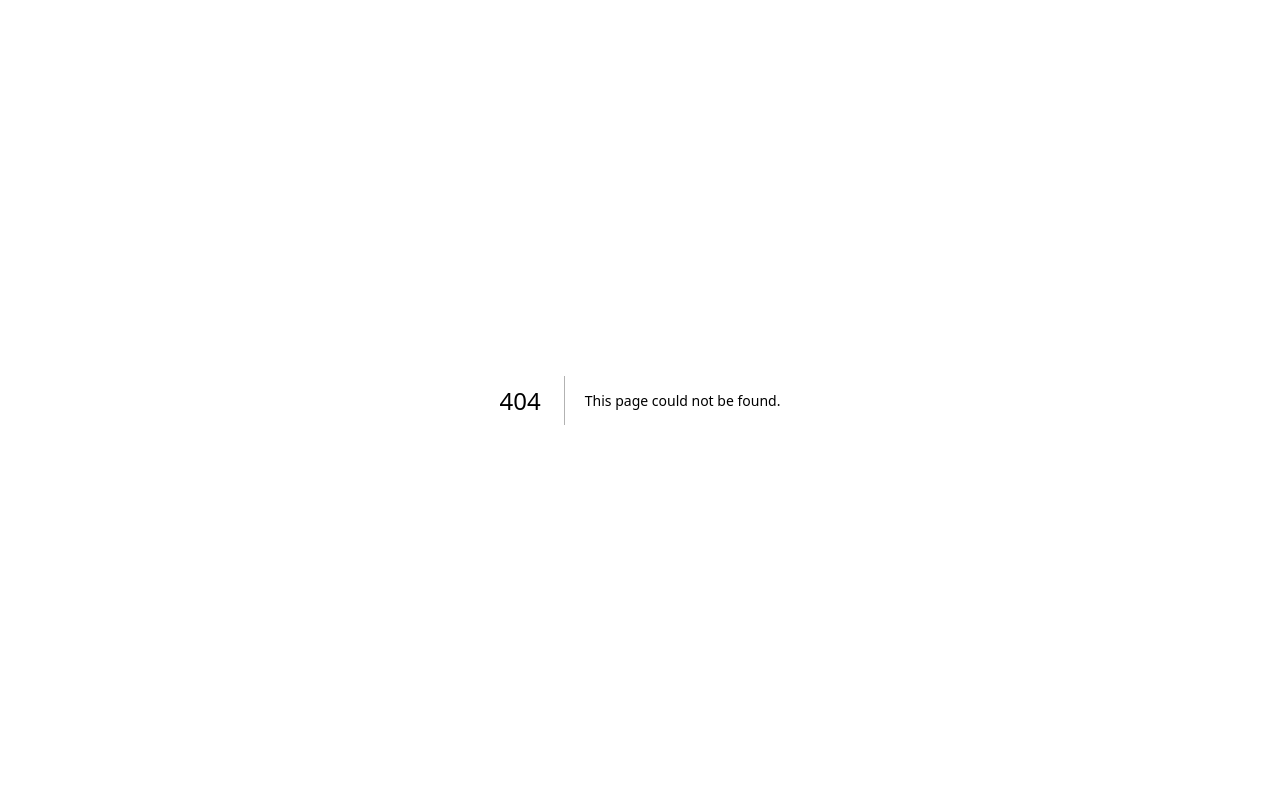
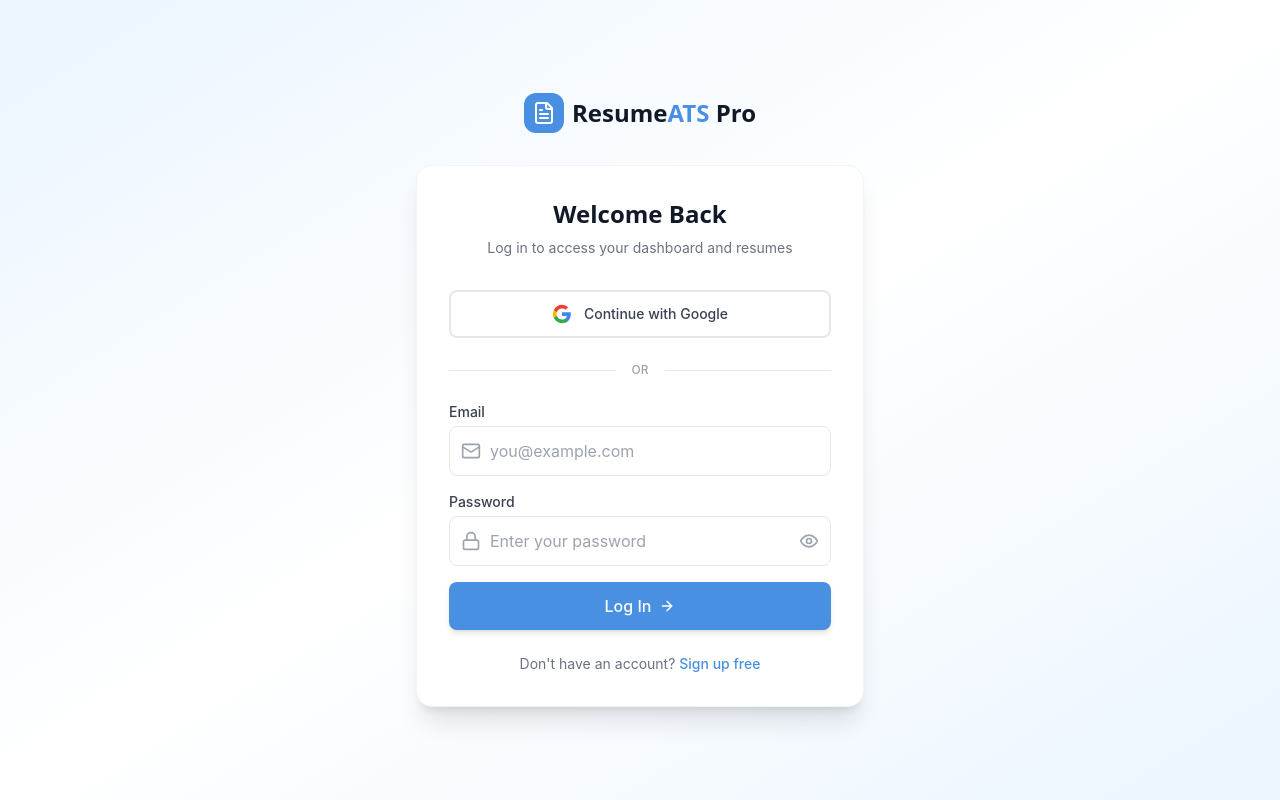
Before and after one commit to smoksh21-glitch/ats-resume-builder, a Next.js app: page /login in a window 1280 px wide. Before the commit this address had no page. Built offline with nearby package versions, Linux system fonts and the light colour scheme; no server answers.

Commit message:
Add src/app/login/page.js

```diff
--- /dev/null
+++ b/src/app/login/page.js
@@ -0,0 +1,159 @@
+'use client';
+import { useState } from 'react';
+import Link from 'next/link';
+import { useRouter } from 'next/navigation';
+import { AuthProvider, useAuth } from '@/context/AuthContext';
+import { FileText, Mail, Lock, Eye, EyeOff, ArrowRight } from 'lucide-react';
+import toast from 'react-hot-toast';
+
+function LoginForm() {
+  const [email, setEmail] = useState('');
+  const [password, setPassword] = useState('');
+  const [showPassword, setShowPassword] = useState(false);
+  const [loading, setLoading] = useState(false);
+  const { login, loginWithGoogle } = useAuth();
+  const router = useRouter();
+
+  const handleSubmit = async (e) => {
+    e.preventDefault();
+    setLoading(true);
+    try {
+      await login(email, password);
+      toast.success('Welcome back!');
+      router.push('/dashboard');
+    } catch (error) {
+      toast.error(error.message === 'Firebase: Error (auth/invalid-credential).'
+        ? 'Invalid email or password'
+        : error.message);
+    }
+    setLoading(false);
+  };
+
+  const handleGoogleLogin = async () => {
+    try {
+      await loginWithGoogle();
+      toast.success('Welcome back!');
+      router.push('/dashboard');
+    } catch (error) {
+      toast.error('Google sign-in failed. Please try again.');
+    }
+  };
+
+  return (
+    <div className="min-h-screen bg-gradient-to-br from-primary-50 via-white to-primary-50 flex items-center justify-center px-4">
+      <div className="w-full max-w-md">
+        {/* Logo */}
+        <div className="text-center mb-8">
+          <Link href="/" className="inline-flex items-center gap-2">
+            <div className="w-10 h-10 bg-primary-500 rounded-xl flex items-center justify-center">
+              <FileText className="w-6 h-6 text-white" />
+            </div>
+            <span className="font-display font-bold text-2xl text-gray-900">
+              Resume<span className="text-primary-500">ATS</span> Pro
+            </span>
+          </Link>
+        </div>
+
+        {/* Card */}
+        <div className="bg-white rounded-2xl shadow-xl border border-gray-100 p-8">
+          <h1 className="font-display font-bold text-2xl text-gray-900 text-center mb-2">
+            Welcome Back
+          </h1>
+          <p className="text-gray-500 text-sm text-center mb-8">
+            Log in to access your dashboard and resumes
+          </p>
+
+          {/* Google Sign In */}
+          <button
+            onClick={handleGoogleLogin}
+            className="w-full flex items-center justify-center gap-3 px-4 py-3 border-2 border-gray-200 rounded-lg hover:bg-gray-50 transition-colors font-medium text-gray-700 text-sm"
+          >
+            <svg className="w-5 h-5" viewBox="0 0 24 24">
+              <path fill="#4285F4" d="M22.56 12.25c0-.78-.07-1.53-.2-2.25H12v4.26h5.92a5.06 5.06 0 0 1-2.2 3.32v2.77h3.57c2.08-1.92 3.28-4.74 3.28-8.1z"/>
+              <path fill="#34A853" d="M12 23c2.97 0 5.46-.98 7.28-2.66l-3.57-2.77c-.98.66-2.23 1.06-3.71 1.06-2.86 0-5.29-1.93-6.16-4.53H2.18v2.84C3.99 20.53 7.7 23 12 23z"/>
+              <path fill="#FBBC05" d="M5.84 14.09c-.22-.66-.35-1.36-.35-2.09s.13-1.43.35-2.09V7.07H2.18C1.43 8.55 1 10.22 1 12s.43 3.45 1.18 4.93l2.85-2.22.81-.62z"/>
+              <path fill="#EA4335" d="M12 5.38c1.62 0 3.06.56 4.21 1.64l3.15-3.15C17.45 2.09 14.97 1 12 1 7.7 1 3.99 3.47 2.18 7.07l3.66 2.84c.87-2.6 3.3-4.53 6.16-4.53z"/>
+            </svg>
+            Continue with Google
+          </button>
+
+          <div className="flex items-center gap-4 my-6">
+            <hr className="flex-1 border-gray-200" />
+            <span className="text-xs text-gray-400 font-medium">OR</span>
+            <hr className="flex-1 border-gray-200" />
+          </div>
+
+          {/* Email Form */}
+          <form onSubmit={handleSubmit} className="space-y-4">
+            <div>
+              <label className="block text-sm font-medium text-gray-700 mb-1">Email</label>
+              <div className="relative">
+                <Mail className="absolute left-3 top-1/2 -translate-y-1/2 w-5 h-5 text-gray-400" />
+                <input
+                  type="email"
+                  value={email}
+                  onChange={(e) => setEmail(e.target.value)}
+                  className="input-field !pl-10"
+                  placeholder="you@example.com"
+                  required
+                />
+              </div>
+            </div>
+
+            <div>
+              <label className="block text-sm font-medium text-gray-700 mb-1">Password</label>
+              <div className="relative">
+                <Lock className="absolute left-3 top-1/2 -translate-y-1/2 w-5 h-5 text-gray-400" />
+                <input
+                  type={showPassword ? 'text' : 'password'}
+                  value={password}
+                  onChange={(e) => setPassword(e.target.value)}
+                  className="input-field !pl-10 !pr-10"
+                  placeholder="Enter your password"
+                  required
+                />
+                <button
+                  type="button"
+                  onClick={() => setShowPassword(!showPassword)}
+                  className="absolute right-3 top-1/2 -translate-y-1/2 text-gray-400 hover:text-gray-600"
+                >
+                  {showPassword ? <EyeOff className="w-5 h-5" /> : <Eye className="w-5 h-5" />}
+                </button>
+              </div>
+            </div>
+
+            <button
+              type="submit"
+              disabled={loading}
+              className="btn-primary w-full flex items-center justify-center gap-2 !py-3"
+            >
+              {loading ? (
+                <div className="w-5 h-5 border-2 border-white border-t-transparent rounded-full animate-spin" />
+              ) : (
+                <>
+                  Log In
+                  <ArrowRight className="w-4 h-4" />
+                </>
+              )}
+            </button>
+          </form>
+
+          <p className="text-center text-sm text-gray-500 mt-6">
+            Don&apos;t have an account?{' '}
+            <Link href="/signup" className="text-primary-500 font-medium hover:underline">
+              Sign up free
+            </Link>
+          </p>
+        </div>
+      </div>
+    </div>
+  );
+}
+
+export default function LoginPage() {
+  return (
+    <AuthProvider>
+      <LoginForm />
+    </AuthProvider>
+  );
+}
```
